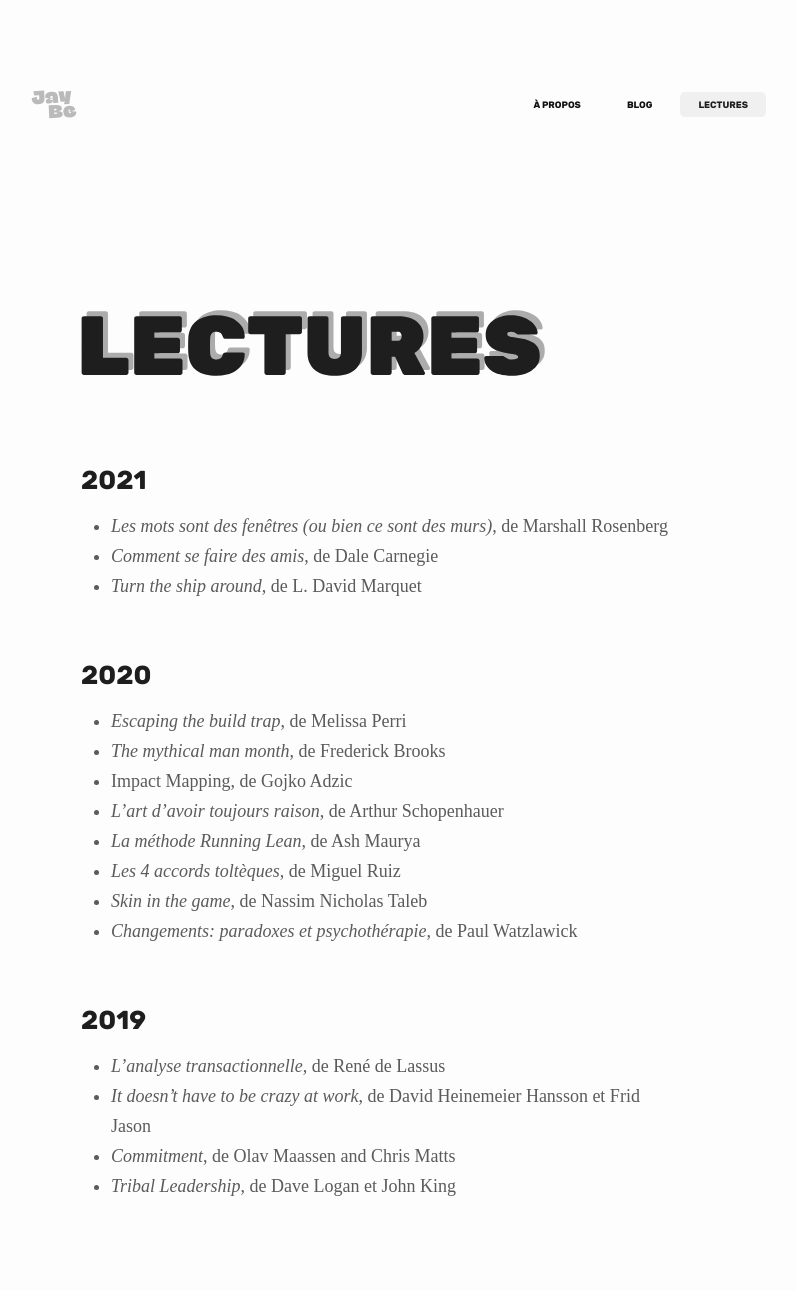
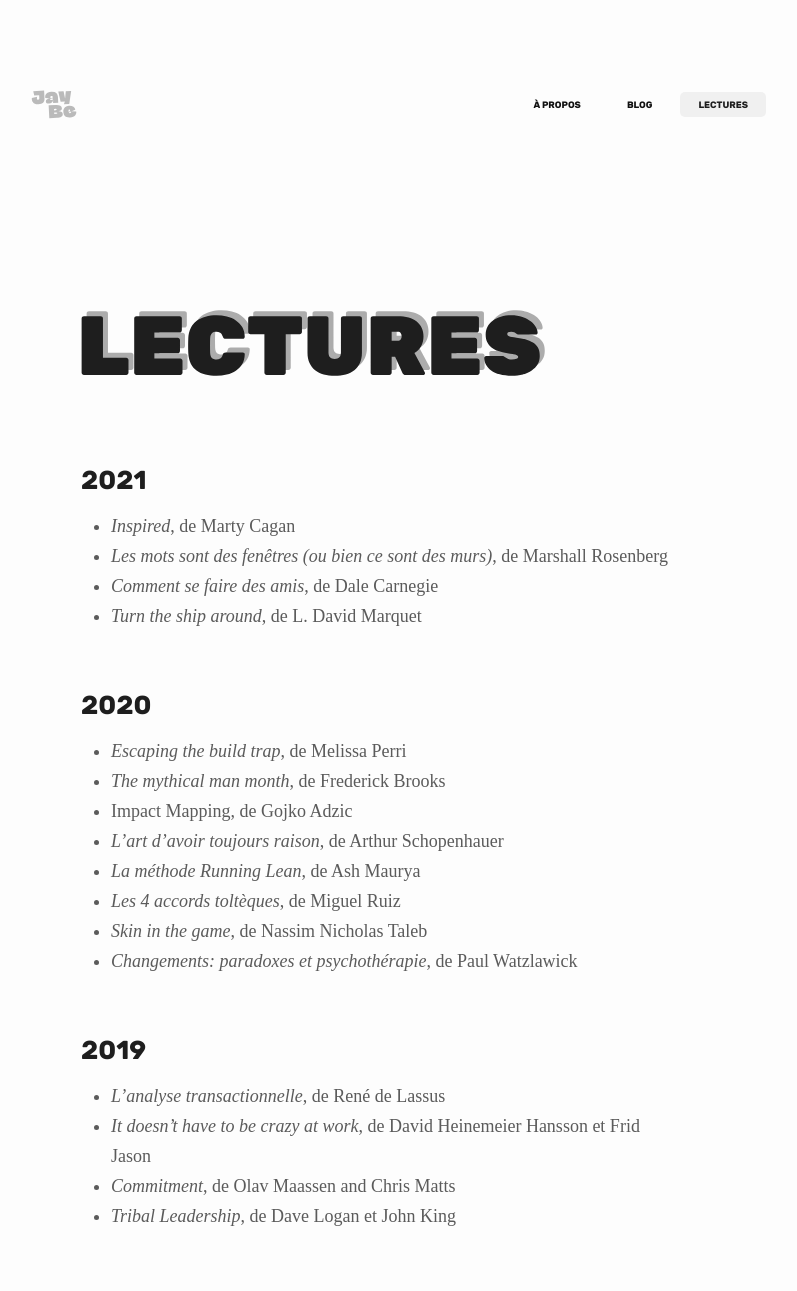
Before and after one commit to JbDenoual/jbdenoual.github.io, a Jekyll site: the page built from books.md, in a window 1280 px wide. Shown: the whole page, without its empty margins (239-1036 px from the left). Built offline with Jekyll 4.4.1, drawn with Linux system fonts in a browser that asks for light colours; some web fonts are replaced; before the commit the page ends 1261 px from its top, so only the background shows below that.

Commit message:
[Add] Inspired in Books

```diff
--- a/books.md
+++ b/books.md
@@ -11,6 +11,7 @@ permalink: /books/
 
 ### 2021 ###
 
+* <a href="https://www.amazon.fr/Inspired-Create-Tech-Products-Customers/dp/1119387507" class="reading-link">_Inspired_, de Marty Cagan</a><br />
 * <a href="https://www.amazon.fr/mots-sont-fen%C3%AAtres-bien-murs/dp/2707188794" class="reading-link">_Les mots sont des fenêtres (ou bien ce sont des murs)_, de Marshall Rosenberg</a><br />
 * <a href="https://www.amazon.fr/Comment-faire-amis-Dale-Carnegie/dp/2253009105" class="reading-link">_Comment se faire des amis_, de Dale Carnegie</a><br />
 * <a href="https://www.amazon.fr/Renversez-vapeur-L-David-Marquet/dp/2892259924" class="reading-link">_Turn the ship around_, de L. David Marquet</a><br />
```
